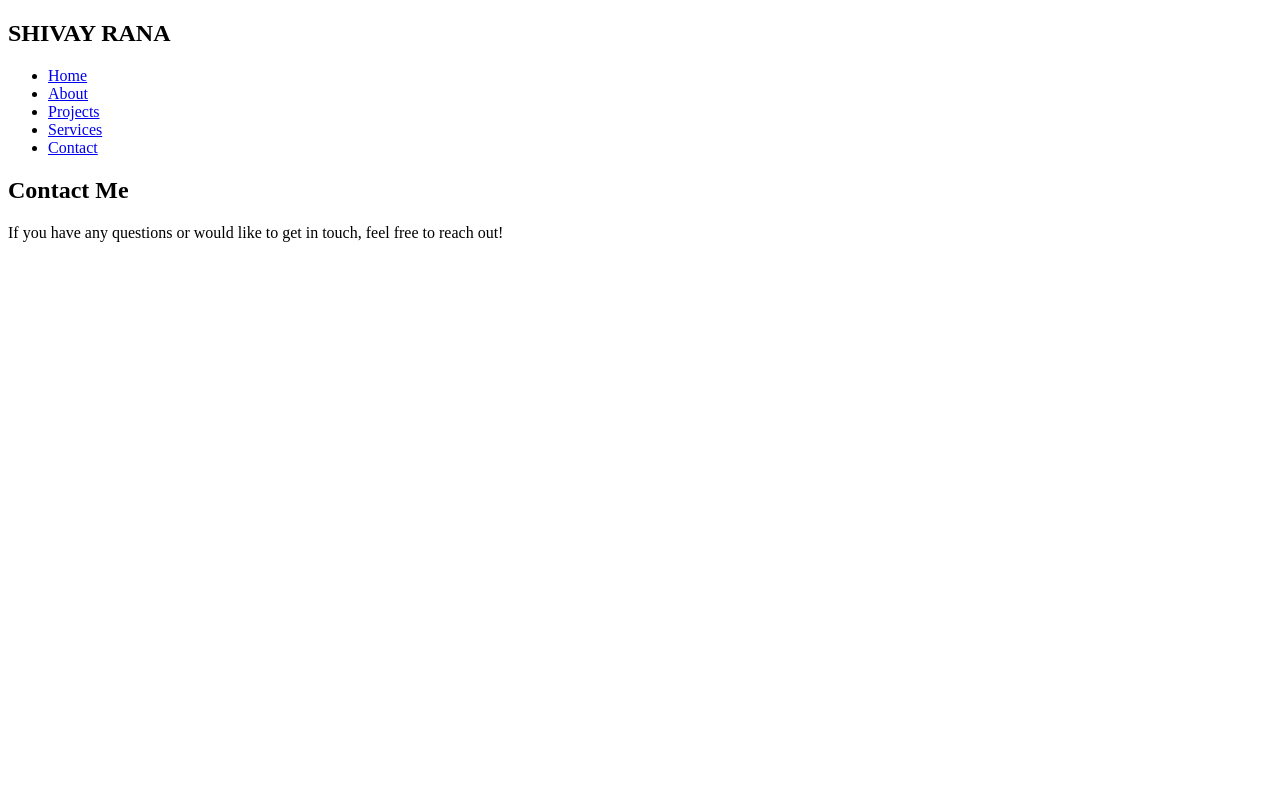
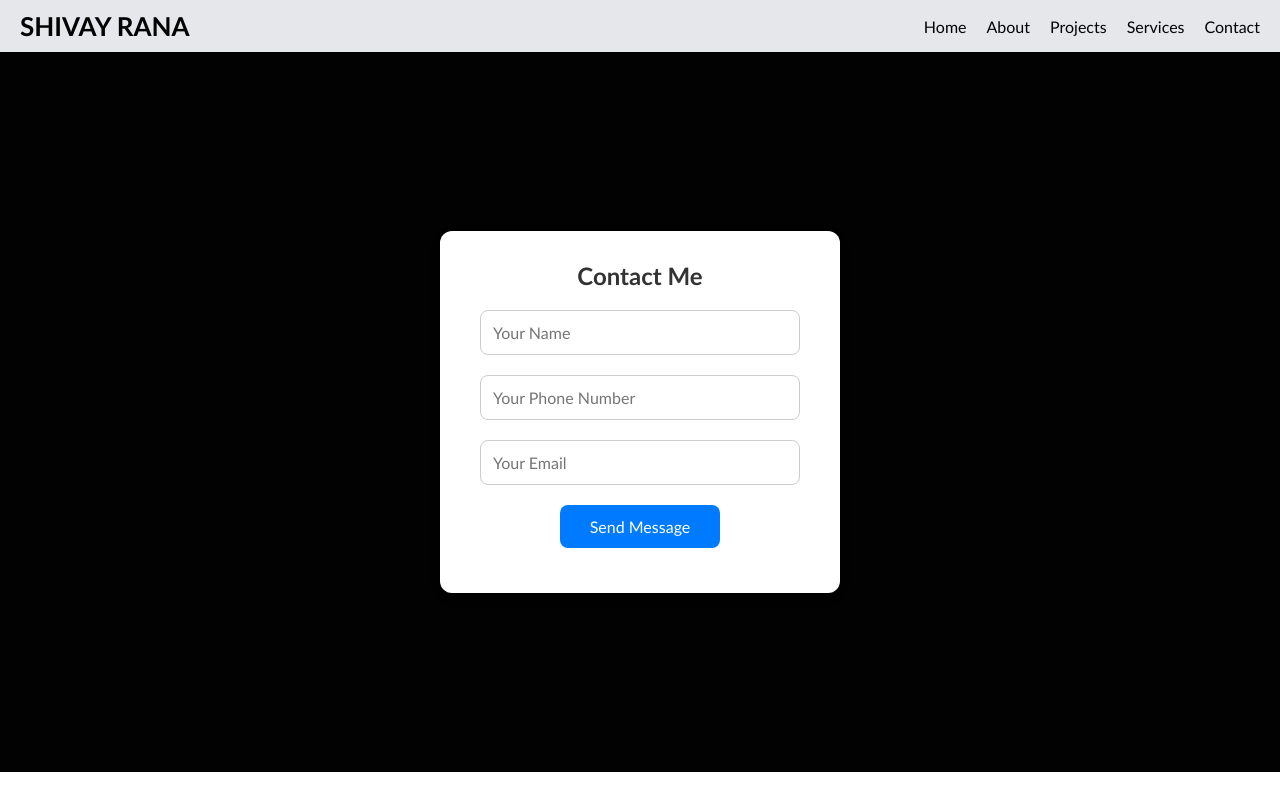
Before and after one commit to Shivay-25/My-Portfolio, a plain HTML site: page contact/contact.html in a window 1280 px wide. Drawn offline with Linux system fonts and the light colour scheme.

Commit message:
Updated contact page and styles; added new contact scripts and image

```diff
--- /dev/null
+++ b/contact/contact.css
@@ -0,0 +1,62 @@
+* {
+  box-sizing: border-box;
+}
+.main-container {
+  display: flex;
+  justify-content: center;
+  align-items: center;
+  height: calc(100vh - 80px); /* Subtract navbar height */
+  padding: 20px;
+  background-color: rgb(2,2,2);
+}
+.contact-container {
+  background: #fff;
+  padding: 30px 40px;
+  border-radius: 12px;
+  box-shadow: 0 4px 12px rgba(0, 0, 0, 0.1);
+  width: 100%;
+  max-width: 400px;
+}
+
+.contact-container h2 {
+  text-align: center;
+  margin-bottom: 20px;
+  color: #333;
+}
+
+.form-box {
+  margin-bottom: 20px;
+}
+
+.form-box input {
+  width: 100%;
+  padding: 12px;
+  border: 1px solid #ccc;
+  border-radius: 8px;
+  font-size: 16px;
+}
+
+.submit-button {
+  text-align: center;
+}
+
+.submit-button button {
+  background-color: #007bff;
+  color: white;
+  padding: 12px 30px;
+  border: none;
+  border-radius: 8px;
+  font-size: 16px;
+  cursor: pointer;
+  transition: background-color 0.3s ease;
+}
+
+.submit-button button:hover {
+  background-color: #0056b3;
+}
+
+#status-message {
+  text-align: center;
+  margin-top: 15px;
+  font-weight: bold;
+}
--- a/contact/contact.html
+++ b/contact/contact.html
@@ -1,11 +1,15 @@
 <!DOCTYPE html>
 <html lang="en">
-<head>
-    <meta charset="UTF-8">
-    <meta name="viewport" content="width=device-width, initial-scale=1.0">
+  <head>
+    <meta charset="UTF-8" />
+    <meta name="viewport" content="width=device-width, initial-scale=1.0" />
     <title>Contact</title>
-</head>
-<body>
+    <link rel="stylesheet" href="../style.css" />
+    <link rel="stylesheet" href="contact.css" />
+    <script src="https://cdn.emailjs.com/dist/email.min.js"></script>
+    <script src="contact.js"></script>
+  </head>
+  <body>
     <nav class="navbar">
       <div class="name">
         <h1>SHIVAY RANA</h1>
@@ -18,12 +22,35 @@
         <li><a href="../contact/contact.html">Contact</a></li>
       </ul>
     </nav>
-
-    <section class="contact-section">
-      <h2 class="section-heading">Contact Me</h2>
-      <p>If you have any questions or would like to get in touch, feel free to reach out!</p>
-      <!-- Contact form can be added here -->
-    </section>
-
-</body>
+    <div class="main-container">
+      <div class="contact-container">
+        <h2>Contact Me</h2>
+        <form id="contact-form">
+          <div class="form-box">
+            <input type="text" name="name" placeholder="Your Name" required />
+          </div>
+          <div class="form-box">
+            <input
+              type="tel"
+              name="phone"
+              placeholder="Your Phone Number"
+              required
+            />
+          </div>
+          <div class="form-box">
+            <input
+              type="email"
+              name="email"
+              placeholder="Your Email"
+              required
+            />
+          </div>
+          <div class="submit-button">
+            <button type="submit">Send Message</button>
+          </div>
+        </form>
+        <p id="status-message"></p>
+      </div>
+    </div>
+  </body>
 </html>
--- /dev/null
+++ b/contact/contact.js
@@ -0,0 +1,25 @@
+window.onload = function () {
+    emailjs.init("BD2tyxKy7-vkkyu5W"); // ✅ Your Public Key
+
+    const form = document.getElementById("contact-form");
+
+    form.addEventListener("submit", function (e) {
+        e.preventDefault();
+
+        emailjs
+            .sendForm("service_l89ythr", "template_drpkg5k", form)
+            .then(
+                function () {
+                    alert("✅ Thank you! Your message has been sent.");
+                    document.getElementById("status-message").innerText =
+                        "Message sent successfully!";
+                    form.reset();
+                },
+                function (error) {
+                    document.getElementById("status-message").innerText =
+                        "❌ Failed to send. Check console.";
+                    console.error("EmailJS Error:", error);
+                }
+            );
+    });
+};
```
Also changed, not shown: style.css (+6 -2 lines), script.js (deleted), 1 other file.
